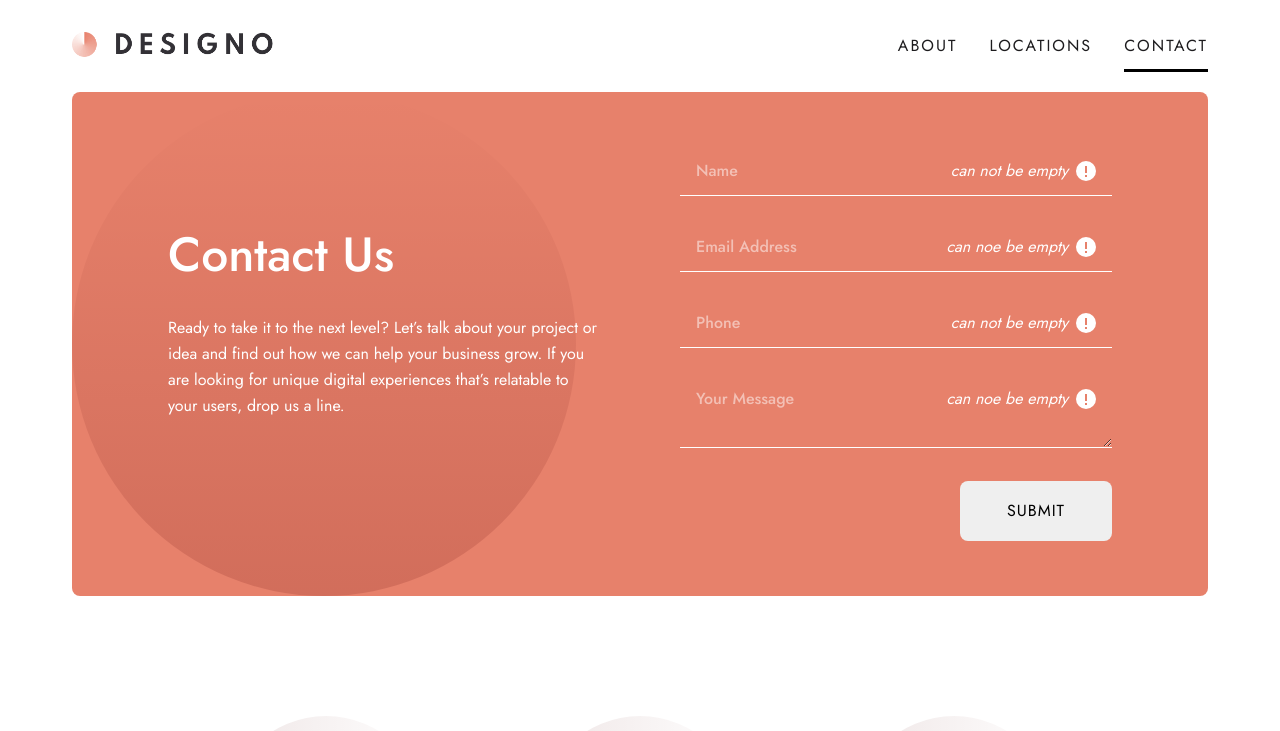
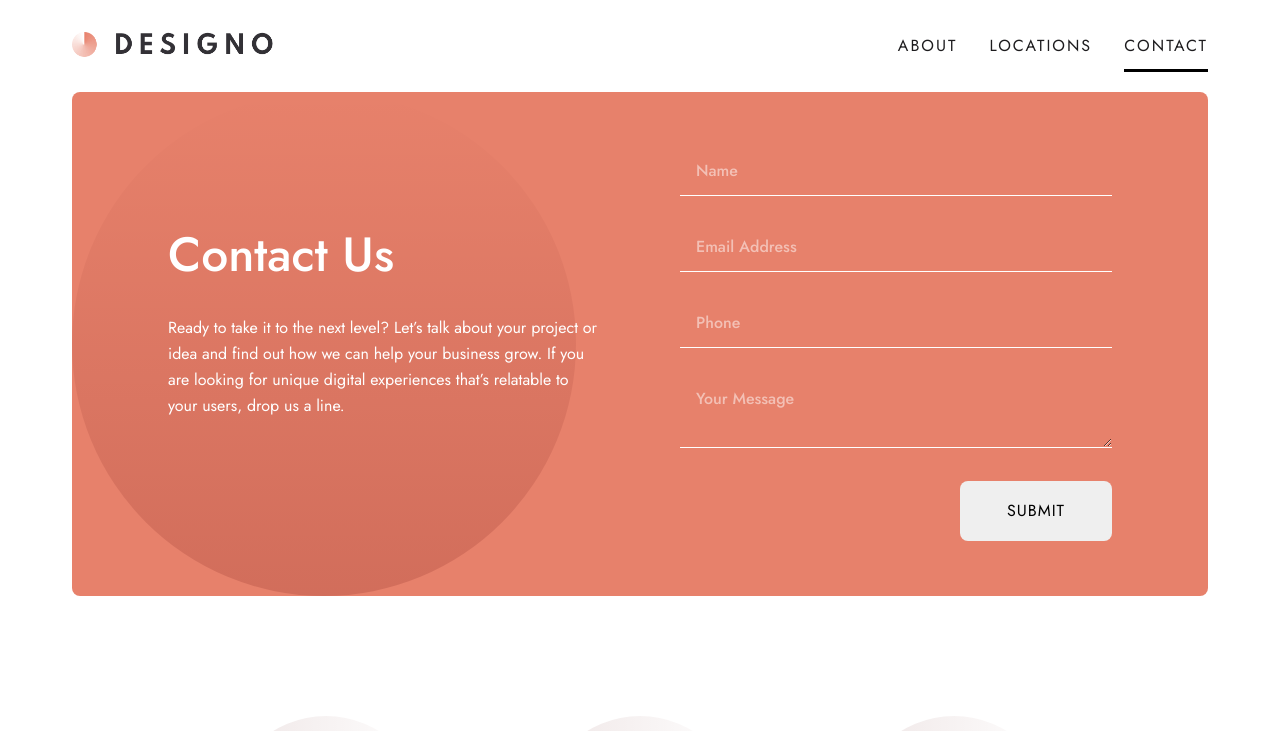
Before and after one commit to leomacode/designo, a React (Create React App) app: page /contact in a window 1280 px wide. Shown: the top 731 px of the page. Built offline with nearby package versions, Linux system fonts and the light colour scheme.

Commit message:
complete form validation

```diff
--- a/src/pages/Contact.js
+++ b/src/pages/Contact.js
@@ -1,4 +1,4 @@
-import React, { useState } from "react";
+import React, { useState, useEffect } from "react";
 import { CAT, CountryCollection, ErrorMessage } from "../components";
 import "./contact.css";
 
@@ -7,34 +7,50 @@ function Contact() {
   const [formValues, setFormvalues] = useState(values);
   const [errors, setErrors] = useState({});
 
+  useEffect(() => {
+    if (Object.keys(errors).length) {
+      setErrors(validate(formValues));
+    }
+    // eslint-disable-next-line
+  }, [formValues]);
+
   const handleChange = (e) => {
     const { name, value } = e.target;
     setFormvalues({ ...formValues, [name]: value });
-    validate(value);
   };
 
   const validate = (values) => {
     const { name, email, phone, message } = values;
-    let errors = {};
+    const validateEmail = (email) => {
+      return String(email)
+        .toLowerCase()
+        .match(
+          /^(([^<>()[\]\\.,;:\s@"]+(\.[^<>()[\]\\.,;:\s@"]+)*)|(".+"))@((\[[0-9]{1,3}\.[0-9]{1,3}\.[0-9]{1,3}\.[0-9]{1,3}\])|(([a-zA-Z\-0-9]+\.)+[a-zA-Z]{2,}))$/
+        );
+    };
+    let err = {};
     if (!name) {
-      errors = { ...errors, nameError: "Can not be empty" };
+      err.nameError = "Can not be empty";
     }
     if (!email) {
-      errors = { ...errors, emailError: "Can not be empty" };
+      err.emailError = "Can not be empty";
+    } else if (!validateEmail(email)) {
+      err.emailError = "Invalid email";
     }
+
     if (!phone) {
-      errors = { ...errors, phoneError: "Can not be empty" };
+      err.phoneError = "Can not be empty";
     }
     if (!message) {
-      errors = { ...errors, messageError: "Can not be empty" };
+      err.messageError = "Can not be empty";
     }
 
-    setErrors({ ...errors });
+    return err;
   };
 
   const handleSubmit = (e) => {
     e.preventDefault();
-    validate(formValues);
+    setErrors(validate(formValues));
   };
 
   return (
@@ -64,7 +80,7 @@ function Contact() {
                     value={formValues.name}
                     onChange={handleChange}
                   />
-                  <ErrorMessage msg="can not be empty" />
+                  {errors.nameError && <ErrorMessage msg={errors.nameError} />}
                 </div>
                 <div className="contact-us-input-wrapper">
                   <input
@@ -75,7 +91,10 @@ function Contact() {
                     value={formValues.email}
                     onChange={handleChange}
                   />
-                  <ErrorMessage msg="can noe be empty" />
+
+                  {errors.emailError && (
+                    <ErrorMessage msg={errors.emailError} />
+                  )}
                 </div>
                 <div className="contact-us-input-wrapper">
                   <input
@@ -86,7 +105,9 @@ function Contact() {
                     value={formValues.phone}
                     onChange={handleChange}
                   />
-                  <ErrorMessage msg="can not be empty" />
+                  {errors.phoneError && (
+                    <ErrorMessage msg={errors.phoneError} />
+                  )}
                 </div>
                 <div className="contact-us-input-wrapper">
                   <textarea
@@ -97,7 +118,9 @@ function Contact() {
                     value={formValues.message}
                     onChange={handleChange}
                   />
-                  <ErrorMessage msg="can noe be empty" />
+                  {errors.messageError && (
+                    <ErrorMessage msg={errors.messageError} />
+                  )}
                 </div>
               </div>
               <div className="contact-us-form-btn-wrap text-center">
--- a/src/pages/contact.css
+++ b/src/pages/contact.css
@@ -25,7 +25,7 @@
   padding: 0.6875rem 0.8125rem;
   color: #fff;
   background: transparent;
-  text-transform: capitalize;
+
   font-weight: 500;
   font-size: 1rem;
   border: 0;
@@ -38,6 +38,7 @@
 
 .contact-us-form-input::placeholder {
   color: rgba(255, 255, 255, 0.5);
+  text-transform: capitalize;
 }
 
 .contact-us-form-textarea {
```
